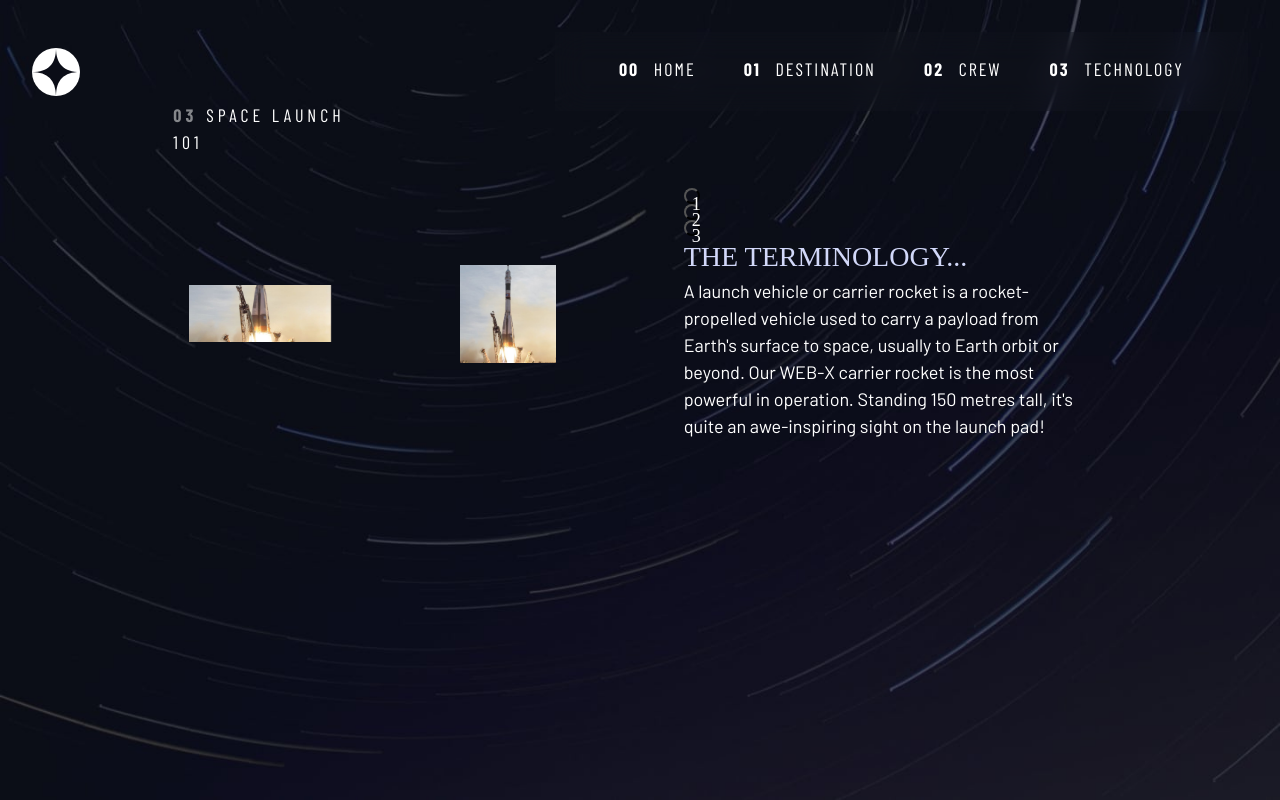
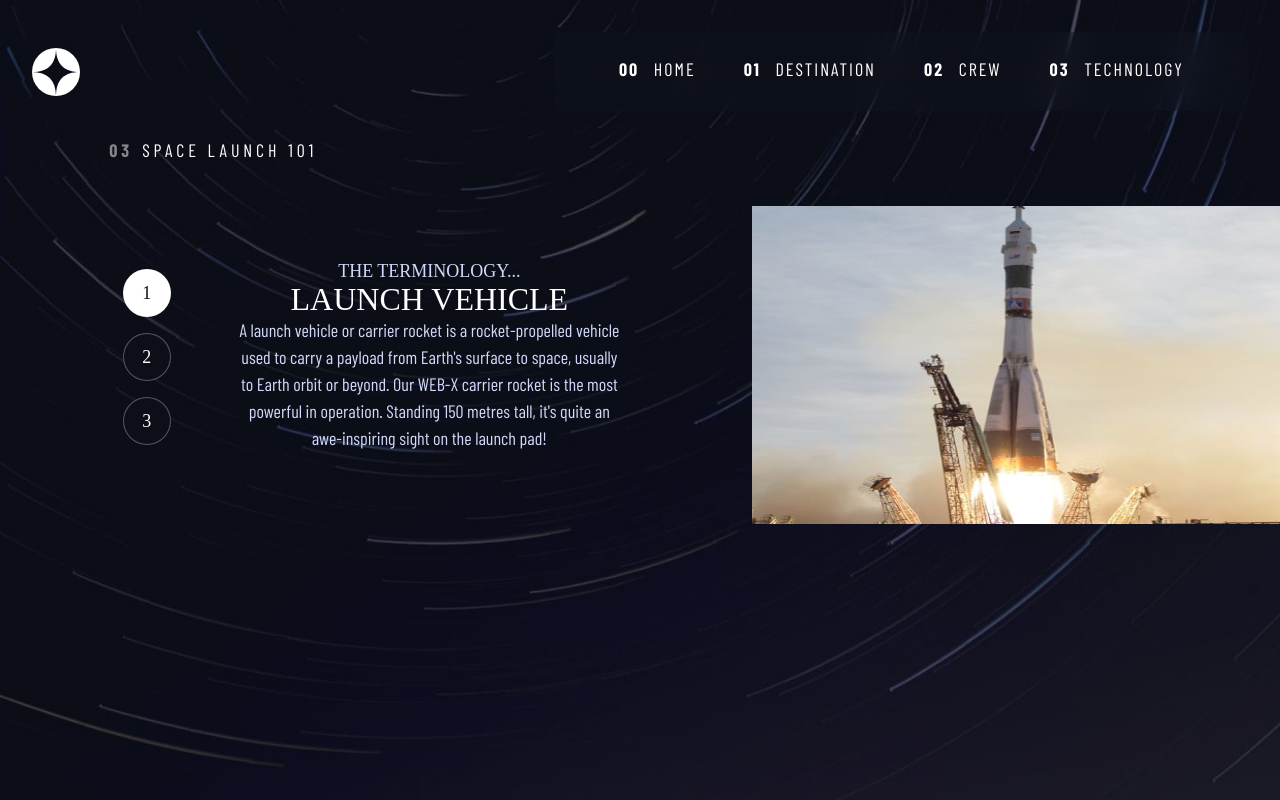
Before and after one commit to m00se01/Frontend-Practice, a React (Vite) app in the folder space-travel-site/SpaceTravelSite/: page /technology in a window 1280 px wide. Built offline with nearby package versions, Linux system fonts and the light colour scheme; a web font is replaced by a local one.

Commit message:
technology tablet styles and starting on desktop styles

```diff
--- a/space-travel-site/SpaceTravelSite/src/components/TechDetails.jsx
+++ b/space-travel-site/SpaceTravelSite/src/components/TechDetails.jsx
@@ -1,61 +1,86 @@
-import { useState } from "react";
+import { useEffect, useState } from "react";
 import "../styles/tech.css";
 import { technology } from "../data.json";
 
 export const TechDetails = () => {
   const [currTech, setCurrTech] = useState(0);
+  const [isLandscape, setIsLandscape] = useState(window.innerWidth < 1280);
 
   const changeTech = (tech) => {
     setCurrTech(tech);
   };
 
-  console.log(window.screen.width);
+  useEffect(() => {
+    const handleResize = () => setIsLandscape(window.innerWidth < 1280);
+    console.log(window.innerWidth);
+    window.addEventListener("resize", handleResize);
+    return () => window.removeEventListener("resize", handleResize);
+  }, []);
 
   return (
     <div className="tech-details-container">
-      <header>
-        <h1 className="uppercase ff-sans-cond letter-spacing-2 text-white fs-400 ">
+      <h1 className="page-heading uppercase ff-sans-cond letter-spacing-2 text-white fs-400 ">
         <span className="number-span letter-spacing-2">03</span>
         Space Launch 101
       </h1>
-      </header>
 
-      <div className=" tech-content-wrapper ">
       <div
-          className="tech-img landscape"
-          style={{
-            backgroundImage: `url${technology[currTech].images.landscape}`,
-          }}
+        className="tech-img "
+        // style={{
+        //   backgroundImage: `url(${
+        //     isLandscape
+        //       ? technology[currTech].images.landscape
+        //       : technology[currTech].images.portrait
+        //   })`,
+        // }}
       >
         <img
-            className="landscape"
-            src={technology[currTech].images.landscape}
+          className=""
+          src={
+            isLandscape
+              ? technology[currTech].images.landscape
+              : technology[currTech].images.portrait
+          }
           alt=""
         />
       </div>
 
-        <div className="tech-img portrait">
-          <img
-            className="landscape"
-            src={technology[currTech].images.portrait}
-            alt=""
-          />
-        </div>
+      <div className=" tech-content-wrapper ">
+        {/* Image */}
 
         <div>
+          {/* Buttons */}
           <div className="tech-btns">
-            <button onClick={() => changeTech(0)}>1</button>
-            <button onClick={() => changeTech(1)}>2</button>
-            <button onClick={() => changeTech(2)}>3</button>
+            <button
+              className={currTech == 0 ? "active-tech" : ""}
+              onClick={() => changeTech(0)}
+            >
+              1
+            </button>
+            <button
+              className={currTech == 1 ? "active-tech" : ""}
+              onClick={() => changeTech(1)}
+            >
+              2
+            </button>
+            <button
+              className={currTech == 2 ? "active-tech" : ""}
+              onClick={() => changeTech(2)}
+            >
+              3
+            </button>
           </div>
 
           <div className="tech-description">
-            <h2 className="fs-400 text-white ff-sans-normal">
-              <span className="d-block fs-500 text-accent ff-serif uppercase">
+            <h2 className="fs-600 text-white ff-serif uppercase">
+              <span className="d-block fs-400 text-accent ff-serif uppercase">
                 The Terminology...
               </span>
+              {technology[currTech].name}
+            </h2>
+            <p className="text-accent ff-sans-cond fs-400">
               {technology[currTech].description}
-            </h2>
+            </p>
           </div>
         </div>
       </div>
--- a/space-travel-site/SpaceTravelSite/src/styles/tech.css
+++ b/space-travel-site/SpaceTravelSite/src/styles/tech.css
@@ -5,28 +5,40 @@
   background-position: center;
 }
 
-.tech-btns button {
+.tech-btns > button {
   display: grid;
-  width: 1rem;
-  height: 1rem;
+  width: 3rem;
+  height: 3rem;
+  place-items: center;
   background-color: hsl(var(--clr-dark));
   color: hsl(var(--clr-white));
   border-radius: 50%;
+  border: 1px solid hsl(var(--clr-white) / 0.3);
+  cursor: pointer;
 }
 
+.tech-btns > button:hover,
+.tech-btns > button.active-tech {
+  background-color: white;
+  color: hsl(var(--clr-dark));
+}
+
+.tech-img {
+  margin: 1rem 0;
+}
+
+.tech-btns {
+  display: flex;
+  gap: 1rem;
+  justify-content: center;
+  align-items: center;
+  margin: 1rem 0;
+}
+
+/* Mobile  */
 @media (max-width: 780px) {
   .tech-page {
     background-image: url("../assets/technology/background-technology-mobile.jpg");
-    display: grid;
-    grid-template-rows: 0.25fr 2fr;
-  }
-
-  .landscape img {
-    display: block;
-  }
-
-  .hidden img {
-    display: none;
   }
 
   .tech-details-container {
@@ -35,6 +47,7 @@
     flex-direction: column;
     justify-content: center;
     align-items: center;
+    margin-top: 5rem;
     /* grid-template-columns: repeat(4, 1fr); */
     /* grid-template-rows: 1fr 1fr; */
   }
@@ -48,42 +61,55 @@
 
   .tech-description {
     display: flex;
+    flex-direction: column;
     justify-content: center;
     align-items: center;
     text-align: center;
+    margin: 1rem 3rem;
     min-height: 163px;
   }
 
-  .tech-description span {
-  }
-
-  .portrait img {
-    display: none;
+  .tech-description p {
+    margin-top: 1rem;
   }
 }
 
+/* Tablet */
 @media (min-width: 48rem) {
   .tech-page {
     background-image: url("../assets/technology/background-technology-tablet.jpg");
+    background-position: top center;
+    background-size: cover;
   }
 
   .tech-details-container {
     display: grid;
     grid-template-columns: repeat(8, 1fr);
-    grid-template-rows: 10% 90%;
-    grid-row: 2/3;
-    margin: 0 5rem;
+    grid-template-rows: 0.25fr 0.5fr 0.8fr;
     align-items: center;
+    justify-items: center;
   }
 
-  .tech-details-container header {
-    grid-column: 1/5;
-    grid-row: 1;
+  .tech-img {
+    grid-column: 1 / 9;
+    justify-self: stretch;
+    align-self: stretch;
+    grid-row: 2;
+    height: 357px;
+    position: relative;
+    overflow-x: hidden;
+  }
+
+  .tech-img img {
+    position: absolute;
+    left: 5px;
+    width: 100%;
+    height: 100%;
   }
 
   .tech-content-wrapper {
     grid-column: 2/8;
-    grid-row: 2;
+    grid-row: 3;
     display: flex;
     flex-direction: column;
     justify-content: center;
@@ -91,89 +117,65 @@
     margin-top: 1rem;
   }
 
-  .tech-member-description {
+  .tech-details-container > h1 {
+    grid-column: 2/4;
+    grid-row: 1;
+  }
+
+  .tech-description {
     display: flex;
+    flex-direction: column;
     justify-content: center;
     align-items: center;
-    min-height: 163px;
+    text-align: center;
+    margin: 2.5rem auto;
   }
 
-  .carousel-btns {
-    margin-bottom: 2rem;
-  }
-
-  .carousel-img {
-    min-height: 25rem;
-    max-height: 25rem;
-    min-width: 20rem;
-    max-width: 20rem;
+  .tech-description p {
+    text-align: center;
   }
 }
 
+/* Desktop */
 @media (min-width: 80rem) {
   .tech-page {
     background-image: url("../assets/technology/background-technology-desktop.jpg");
     background-position: center;
     background-size: cover;
-    grid-template-rows: 10% 90%;
+    grid-template-rows: 0.25fr 1fr;
     height: 100vh;
   }
 
   .tech-details-container {
     display: grid;
     grid-template-columns: repeat(12, 1fr);
-    grid-template-rows: 10% 90%;
     place-items: center;
-    grid-row: 2/3;
-  }
-
-  .tech-details-container header {
-    grid-column: 2/4;
-    grid-row: 1;
+    grid-row: 2;
   }
 
   .tech-content-wrapper {
     position: relative;
-    grid-column: 2/12;
+    grid-column: 2/7;
     grid-row: 2;
-    display: flex;
-    flex-direction: row;
-    justify-content: space-between;
-    align-items: space-between;
-    gap: 8rem;
     padding: 1rem;
   }
 
-  .tech-role {
+  .tech-content-wrapper > div {
+    display: flex;
+    gap: 4rem;
+  }
+
+  .tech-btns {
     display: flex;
     flex-direction: column;
-    justify-content: start;
-    align-items: start;
+    gap: 1rem;
+    justify-content: center;
+    align-items: center;
+    margin: 1rem 0;
   }
 
-  .tech-role span {
-    margin-bottom: 0.5rem;
-  }
-
-  .tech-member-description {
-    display: block;
-    text-align: start;
-  }
-
-  .carousel-btns {
-    position: absolute;
-    bottom: 0;
-  }
-
-  .carousel-btns > button {
-    width: 1rem;
-    height: 1rem;
-  }
-
-  .carousel-img {
-    min-height: 35rem;
-    max-height: 35rem;
-    min-width: 28rem;
-    max-width: 28rem;
+  .tech-img {
+    grid-column: 8/13;
+    height: 100%;
   }
 }
```
Lines whose indentation alone changed are shown as unchanged.
